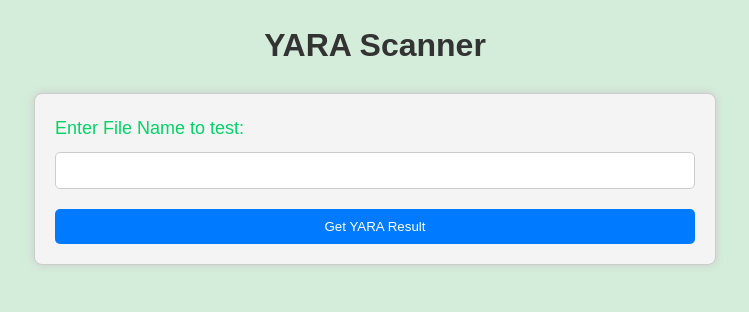
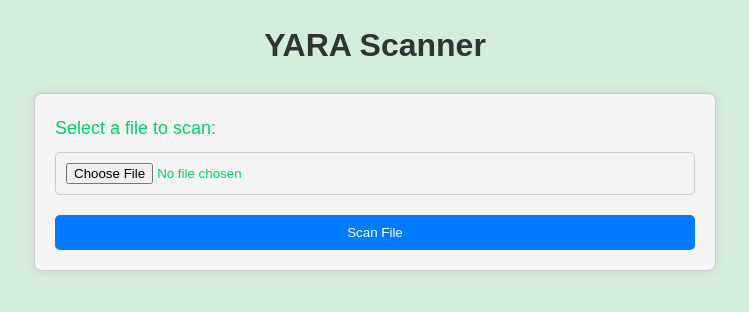
Before and after one commit to MihirShah07/yara_Scanner, a Flask app: page / in a window 1280 px wide. Shown: the top 312 px of the page, without its empty margins (265-1014 px from the left). Run offline with Flask 3, Linux system fonts and the light colour scheme.

Commit message:
updated to accept all files
commit

```diff
--- a/app.py
+++ b/app.py
@@ -1,8 +1,14 @@
-from flask import Flask, render_template, request, jsonify
+from flask import Flask, render_template, request
 import os
 from yara_script import run_yara
+from werkzeug.utils import secure_filename
 
 app = Flask(__name__)
+UPLOAD_FOLDER = 'uploads'
+app.config['UPLOAD_FOLDER'] = UPLOAD_FOLDER
+
+# Create upload folder if it doesn't exist
+os.makedirs(UPLOAD_FOLDER, exist_ok=True)
 
 @app.route('/')
 def index():
@@ -10,12 +16,19 @@ def index():
 
 @app.route('/scan', methods=['POST'])
 def scan():
-    file_to_check = request.form['file_name'] + ".txt"
+    if 'file' not in request.files:
+        return render_template('result.html', yara_data=None, error="No file part in the request.")
 
-    if not os.path.isfile(file_to_check):
-        return render_template('result.html', yara_data=None, error=f"File '{file_to_check}' not found!")
+    uploaded_file = request.files['file']
 
-    yara_results = run_yara(file_to_check)
+    if uploaded_file.filename == '':
+        return render_template('result.html', yara_data=None, error="No selected file.")
+
+    filename = secure_filename(uploaded_file.filename)
+    filepath = os.path.join(app.config['UPLOAD_FOLDER'], filename)
+    uploaded_file.save(filepath)
+
+    yara_results = run_yara(filepath)
 
     if "error" in yara_results:
         return render_template('result.html', yara_data=None, error=yara_results["error"])
--- a/templates/result.html
+++ b/templates/result.html
@@ -4,16 +4,16 @@
     <meta charset="UTF-8">
     <title>YARA Scanner</title>
     <link rel="stylesheet" href="{{ url_for('static', filename='style.css') }}">
-
 </head>
 <body class="{% if yara_data and yara_data['matches'] %}unsafe{% else %}safe{% endif %}">
 
     <h1>YARA Scanner</h1>
 
-    <form action="/scan" method="post">
-        <label>Enter File Name to test:</label>
-        <input type="text" name="file_name" required>
-        <button type="submit">Get YARA Result</button>
+    <!-- Upload form instead of text input -->
+    <form action="/scan" method="post" enctype="multipart/form-data">
+        <label>Select a file to scan:</label>
+        <input type="file" name="file" required>
+        <button type="submit">Scan File</button>
     </form>
 
     {% if error %}
@@ -21,7 +21,6 @@
     {% endif %}
 
     {% if yara_data %}
-
         <div class="message"><h2>Scanned File: {{ yara_data['file_checked'] }}</h2></div>
 
         {% if yara_data['matches'] %}
```
Also changed, not shown: yara_output.json (+2 -34 lines).
